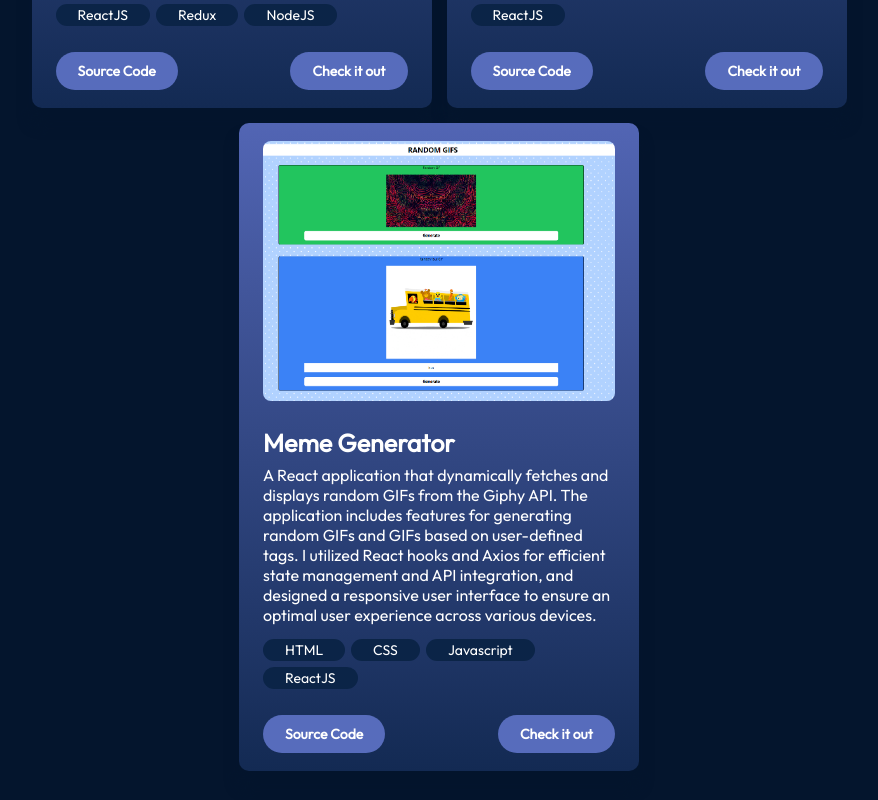
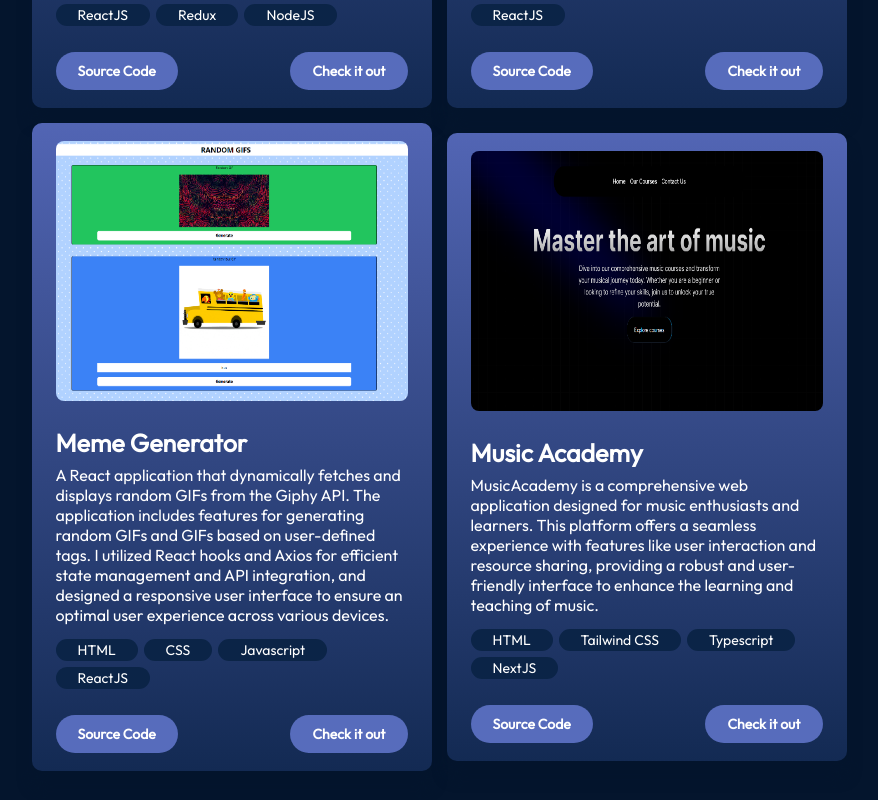
Before and after one commit to Aditya8903/My_Portfolio, a React (Vite) app: page / in a window 1280 px wide. Shown: the part 2380-3180 px from the top of the page, without its empty margins (201-1079 px from the left). Built offline with nearby package versions, Linux system fonts and the light colour scheme.

Commit message:
updated project section

```diff
--- a/src/components/Projects/ProjectCard.module.css
+++ b/src/components/Projects/ProjectCard.module.css
@@ -4,17 +4,18 @@
 .container {
   display: flex;
   flex-direction: column;
-    justify-content: space-between; /* Ensure items are spaced evenly */
+  flex-wrap: wrap;
+  justify-content: space-between;
   border-radius: 10px;
   background: linear-gradient(180deg, #5265b4 0%, #132a53 100%);
   box-shadow: 0 16px 14px 0 #04152d;
   padding: 18px 24px;
-    width: 100%; /* Ensure full width */
+  width: 100%;
   max-width: 400px;
-    height: 100%; /* Ensure uniform height */
+  height: auto;
   overflow: hidden;
 }
-.container:hover{
+.container:hover {
   background: linear-gradient(180deg, #41549d 0%, #132a53 100%);
 }
 
@@ -72,5 +73,4 @@
   border-radius: 90px;
   background: var(--color-primary);
   padding: 10px 22px;
-
 }
--- a/src/components/Skills/Skiils.jsx
+++ b/src/components/Skills/Skiils.jsx
@@ -1,30 +1,30 @@
-import { FontAwesomeIcon } from '@fortawesome/react-fontawesome';
+import { FontAwesomeIcon } from "@fortawesome/react-fontawesome";
 import {
   faHtml5,
   faCss3Alt,
   faReact,
   faJsSquare,
-  faNodeJs
-} from '@fortawesome/free-brands-svg-icons';
-import { faDatabase } from '@fortawesome/free-solid-svg-icons';
+  faNodeJs,
+} from "@fortawesome/free-brands-svg-icons";
+import { faDatabase } from "@fortawesome/free-solid-svg-icons";
 
-import './Skills.css';
+import "./Skills.css";
 
 const Skills = () => {
   const skills = [
-    { name: 'HTML', icon: faHtml5, color: '#E34F26' },
-    { name: 'CSS', icon: faCss3Alt, color: '#1572B6' },
-    { name: 'React', icon: faReact, color: '#61DAFB' },
-    { name: 'JavaScript', icon: faJsSquare, color: '#F7DF1E' },
-    { name: 'Node.js', icon: faNodeJs, color: '#339933' },
-    { name: 'Express.js', icon: faNodeJs, color: '#000000' }, // No dedicated Express icon, using Node.js icon
-    { name: 'MongoDB', icon: faDatabase, color: '#47A248' },
-    { name: 'SCSS', icon: faCss3Alt, color: '#CC6699' } // No dedicated SCSS icon, using CSS icon
+    { name: "HTML", icon: faHtml5, color: "#E34F26" },
+    { name: "CSS", icon: faCss3Alt, color: "#1572B6" },
+    { name: "React", icon: faReact, color: "#61DAFB" },
+    { name: "JavaScript", icon: faJsSquare, color: "#F7DF1E" },
+    { name: "Node.js", icon: faNodeJs, color: "#339933" },
+    { name: "Express.js", icon: faNodeJs, color: "#000000" }, // No dedicated Express icon, using Node.js icon
+    { name: "MongoDB", icon: faDatabase, color: "#47A248" },
+    { name: "SCSS", icon: faCss3Alt, color: "#CC6699" }, // No dedicated SCSS icon, using CSS icon
   ];
 
   return (
-    <div className='container'>
-        <h2 className='skillsTitile'>SKILLS</h2>
+    <div className="container">
+      <h2 className="skillsTitile">SKILLS</h2>
       <div className="skills">
         {skills.map((skill, index) => (
           <div key={index} className="skill">
--- a/src/components/data/project.json
+++ b/src/components/data/project.json
@@ -1,25 +1,34 @@
 [
   {
-        "title":"UrabnNest",
-        "imgSrc":"/assets/projectCard/image.png",
-        "description":"A real estate platform was developed to facilitate property listing management. It included a secure user authentication system using JWT tokens and bcrypt for password hashing. CRUD operations for listings and search functionality were implemented, with OAuth authentication integrated for streamlined user registration. The frontend, built with React, provided a responsive interface, while Express.js managed API requests and MongoDB stored data efficiently.",
-        "skills":["HTML","CSS","Javascript","ReactJS","Redux","NodeJS"],
-        "source":"https://github.com/Aditya8903/RealEstate_Project",
-        "gotoSite":"https://urbannest.onrender.com/"
+    "title": "UrabnNest",
+    "imgSrc": "/assets/projectCard/image.png",
+    "description": "A real estate platform was developed to facilitate property listing management. It included a secure user authentication system using JWT tokens and bcrypt for password hashing. CRUD operations for listings and search functionality were implemented, with OAuth authentication integrated for streamlined user registration. The frontend, built with React, provided a responsive interface, while Express.js managed API requests and MongoDB stored data efficiently.",
+    "skills": ["HTML", "CSS", "Javascript", "ReactJS", "Redux", "NodeJS"],
+    "source": "https://github.com/Aditya8903/RealEstate_Project",
+    "gotoSite": "https://urbannest.onrender.com/"
   },
   {
-        "title":"Image Gallery",
-        "imgSrc":"/assets/projectCard/galllery.png",
-        "description":"Designed and developed a gallery application using React that dynamically loads images from an external API. Utilizing Axios, I made asynchronous HTTP requests to fetch a set of images complete with titles and descriptions. The application features pagination functionality, allowing users to navigate efficiently through the image collection. Additionally, I included a detailed view for each image to enhance the user experience.",
-        "skills":["HTML","CSS","Javascript","ReactJS"],
-        "source":"https://github.com/Aditya8903/GalleryApp"
+    "title": "Image Gallery",
+    "imgSrc": "/assets/projectCard/galllery.png",
+    "description": "Designed and developed a gallery application using React that dynamically loads images from an external API. Utilizing Axios, I made asynchronous HTTP requests to fetch a set of images complete with titles and descriptions. The application features pagination functionality, allowing users to navigate efficiently through the image collection. Additionally, I included a detailed view for each image to enhance the user experience.",
+    "skills": ["HTML", "CSS", "Javascript", "ReactJS"],
+    "source": "https://github.com/Aditya8903/GalleryApp",
+    "gotoSite": "https://gallery-app-eight-beta.vercel.app/"
   },
   {
-        "title":"Meme Generator",
-        "imgSrc":"/assets/projectCard/meme.png",
-        "description":"A React application that dynamically fetches and displays random GIFs from the Giphy API. The application includes features for generating random GIFs and GIFs based on user-defined tags. I utilized React hooks and Axios for efficient state management and API integration, and designed a responsive user interface to ensure an optimal user experience across various devices.",
-        "skills":["HTML","CSS","Javascript","ReactJS"],
-        "source":"https://github.com/Aditya8903/RandomMeme"
+    "title": "Meme Generator",
+    "imgSrc": "/assets/projectCard/meme.png",
+    "description": "A React application that dynamically fetches and displays random GIFs from the Giphy API. The application includes features for generating random GIFs and GIFs based on user-defined tags. I utilized React hooks and Axios for efficient state management and API integration, and designed a responsive user interface to ensure an optimal user experience across various devices.",
+    "skills": ["HTML", "CSS", "Javascript", "ReactJS"],
+    "source": "https://github.com/Aditya8903/RandomMeme",
+    "gotoSite": "https://random-meme-ten.vercel.app/"
+  },
+  {
+    "title": "Music Academy",
+    "imgSrc": "/assets/projectCard/music-academy.png",
+    "description": "MusicAcademy is a comprehensive web application designed for music enthusiasts and learners. This platform offers a seamless experience with features like user interaction and resource sharing, providing a robust and user-friendly interface to enhance the learning and teaching of music.",
+    "skills": ["HTML", "Tailwind CSS", "Typescript", "NextJS"],
+    "source": "https://github.com/Aditya8903/MusicAcademy",
+    "gotoSite": "https://music-academy-lake.vercel.app/"
   }
-
 ]
```
Also changed, not shown: public/assets/projectCard/music-academy.png (added), src/components/Projects/Project.module.css (line endings or trailing spaces). Lines whose indentation alone changed are shown as unchanged.
